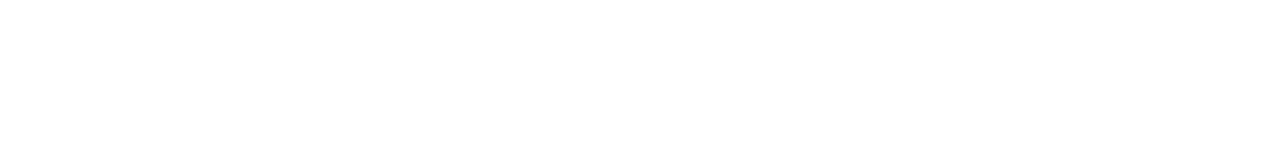
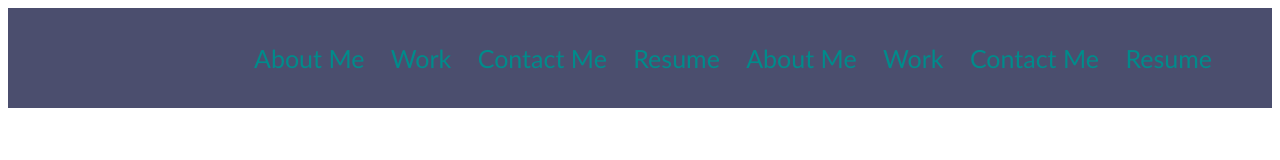
Before and after one commit to HammontreeWebDev/Portfolio, a plain HTML site: page index.html in a window 1280 px wide. Drawn offline with Linux system fonts and the light colour scheme.

Commit message:
added html header content, nav bar, and related CSS

```diff
--- a/assets/CSS/style.css
+++ b/assets/CSS/style.css
@@ -0,0 +1,36 @@
+* {
+    font-family: 'Gill Sans', 'Gill Sans MT', Calibri, 'Trebuchet MS', sans-serif;
+}
+header,
+footer {
+    display: block;
+    background-color: rgb(75, 78, 110);
+    height: 50px;
+    width: auto;
+}
+
+header {
+
+}
+
+.container {
+
+}
+
+.text-right {
+    text-align: right;
+}
+
+#nav-bar {
+    display: inline-block;
+    color: darkcyan;
+    font-size: 25px;
+    padding-right: 50px;
+}
+
+.top-nav {
+    display: inline-block;
+    padding: 10px;
+    border-bottom: 5px;
+    border-bottom-color: solid darkcyan;
+}
--- a/index.html
+++ b/index.html
@@ -8,7 +8,18 @@
     </head>
     <body>
         <header>
-            <nav>
+            <nav class="text-right">
+                <ul class="container" id="nav-bar">
+                    <li class="top-nav">About Me</li>
+                    <li class="top-nav">Work</li>
+                    <li class="top-nav">Contact Me</li>
+                    <li class="top-nav">Resume</li>
+
+                    <li class="top-nav">About Me</li>
+                    <li class="top-nav">Work</li>
+                    <li class="top-nav">Contact Me</li>
+                    <li class="top-nav">Resume</li>
+                </ul>
             </nav>
         </header>
         <main>
```
